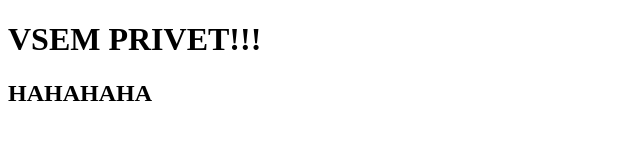
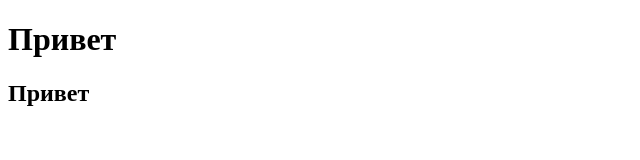
Before and after one commit to Blantston/repo-test2, a plain HTML site: page index.html in a window 1280 px wide. Shown: the whole page, without its empty margins (0-640 px from the left). Drawn offline with Linux system fonts and the light colour scheme.

Commit message:
TestviVersia2

```diff
--- a/index.html
+++ b/index.html
@@ -6,7 +6,7 @@
     <title>Document</title>
 </head>
 <body>
-    <h1>VSEM PRIVET!!!</h1>
-    <h2>HAHAHAHA</h2>
+    <h1>Привет</h1>
+    <h2>Привет</h2>
 </body>
 </html>
```
Also changed, not shown: 1 other file.
